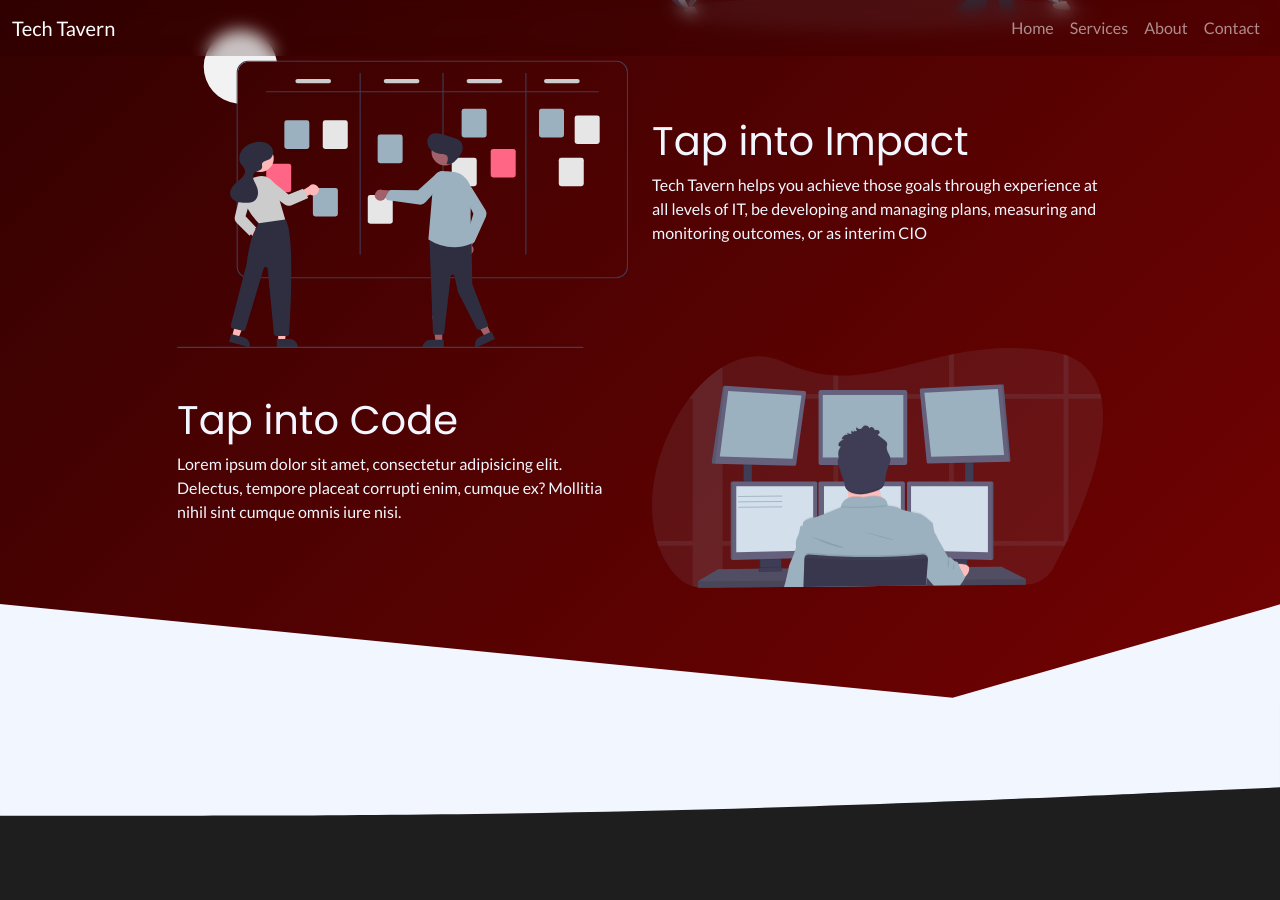
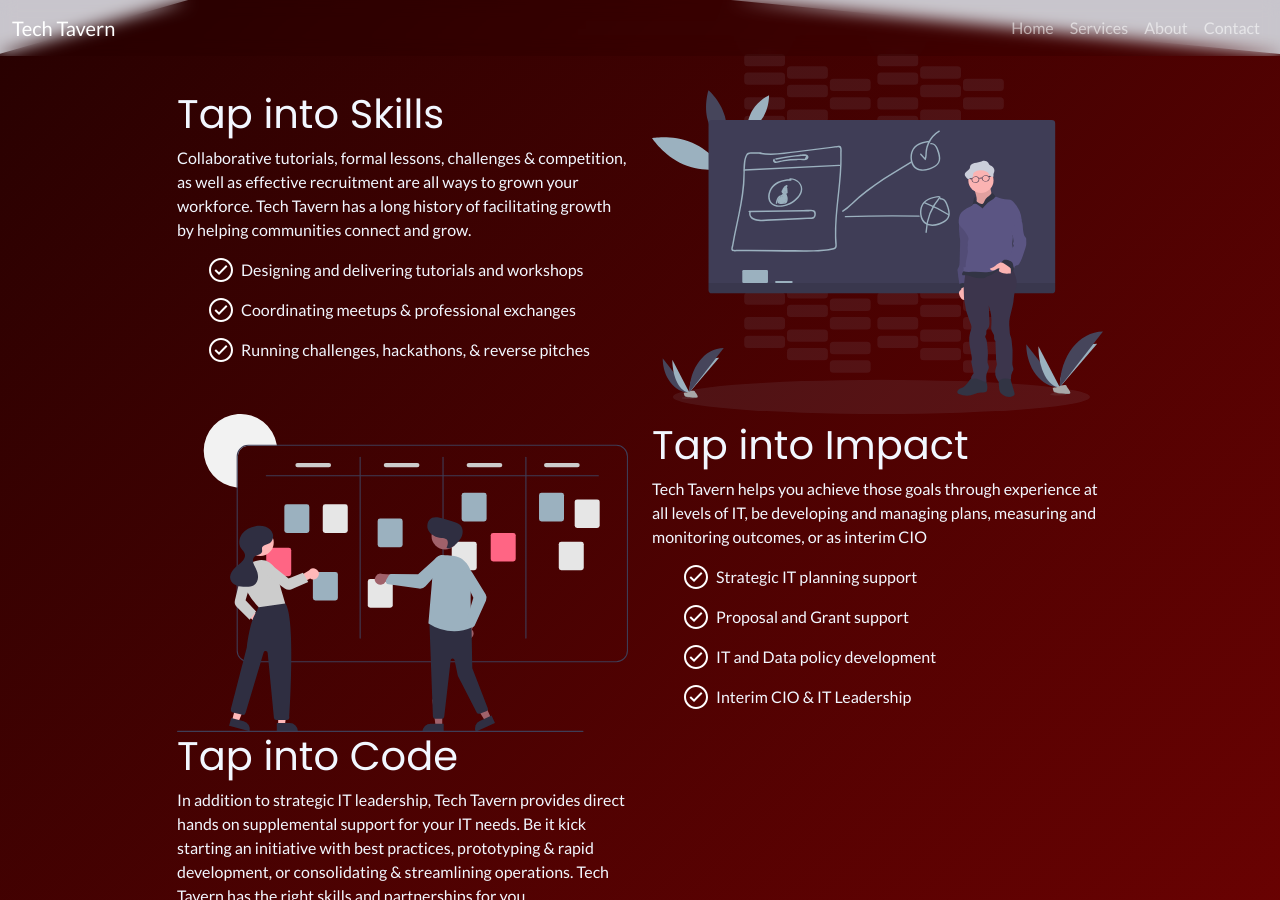
Before and after one commit to TechTavern/techtavern.github.io, a Jekyll site: the page built from index.md, in a window 1280 px wide and 900 px high, scrolled down 1532 px. Built offline with Jekyll 4.4.1, drawn with Linux system fonts in a browser that asks for light colours; some of the changed text lies outside the part shown.

Commit message:
More clean up and structure rearrangement.

```diff
--- a/_includes/info.html
+++ b/_includes/info.html
@@ -0,0 +1,26 @@
+<div class="row align-items-center">
+    <div class="col-md-6">
+      <img
+        src="/assets/img/annie-spratt-QckxruozjRg-unsplash.jpg"
+        class="img-fluid rounded shadow side-notch"
+        alt="5 people sitting around a wooden table working on laptops and collaborating together."
+      />
+    </div>
+
+    <div class="col-md-6" data-aos="fade-in">
+      <h1 class="my-3">Introducing Tech Tavern</h1>
+      <p class="my-4">
+        Helping businesses and communities supercharge their workforce,
+        achieve undeniable impact, and get off the ground with best in
+        breed coding and data practices.
+      </p>
+      <ul>
+        <li>Develop a workforce with cutting edge skills</li>
+        <li>Plan and adopt technology for the highest impact</li>
+        <li>
+          Supercharge your data and infrastructure with best practice implementations
+        </li>
+      </ul>
+      <p class="fst-italic">Tech Tavern is a veteran owned business.</p>
+    </div>
+  </div>
--- a/_includes/navbarcollapse.html
+++ b/_includes/navbarcollapse.html
@@ -1,6 +1,6 @@
 <nav class="navbar navbar-expand-lg navbar-dark fixed-top mask-glass">
   <div class="container-fluid">
-    <a class="navbar-brand" href="#">{{ site.title }}</a>
+    <a class="navbar-brand" href="#Home">{{ site.title }}</a>
     <button
       class="navbar-toggler"
       type="button"
--- a/_includes/services.html
+++ b/_includes/services.html
@@ -1,13 +1,16 @@
 <div class="row align-items-center justify-content-center">
     <div class="col-md-5" data-aos="fade-right">
-
       <h1>Tap into Skills</h1>
-
       <p>
         Collaborative tutorials, formal lessons, challenges & competition, as well as effective
         recruitment are all ways to grown your workforce.  Tech Tavern has a long history of
         facilitating growth by helping communities connect and grow.
       </p>
+      <ul>
+        <li>Designing and delivering tutorials and workshops</li>
+        <li>Coordinating meetups & professional exchanges</li>
+        <li>Running challenges, hackathons, & reverse pitches</li>
+      </ul>
     </div>
     <div class="col-md-5" data-aos="fade-left">
       <img src="/assets/img/undraw_teaching_f1cm.svg" class="img-fluid" alt="line drawing of a person standing in front of a blackboard" />
@@ -17,20 +20,30 @@
     </div>
     <div class="col-md-5" data-aos="fade-left">
       <h1>Tap into Impact</h1>
-
       <p>
         Tech Tavern helps you achieve those goals through experience at all levels of IT,
         be developing and managing plans, measuring and monitoring outcomes, or as interim CIO
       </p>
+      <ul>
+        <li>Strategic IT planning support</li>
+        <li>Proposal and Grant support</li>
+        <li>IT and Data policy development</li>
+        <li>Interim CIO & IT Leadership</li>
+      </ul>
     </div>
     <div class="col-md-5" data-aos="fade-right">
       <h1>Tap into Code</h1>
-
       <p>
-        Lorem ipsum dolor sit amet, consectetur adipisicing elit.
-        Delectus, tempore placeat corrupti enim, cumque ex? Mollitia nihil
-        sint cumque omnis iure nisi.
+        In addition to strategic IT leadership, Tech Tavern provides direct hands on supplemental support for your IT needs.
+        Be it kick starting an initiative with best practices, prototyping & rapid development, or consolidating & streamlining operations.
+        Tech Tavern has the right skills and partnerships for you.
       </p>
+      <ul>
+        <li>Software creation and support with a focus on Python, Go, Javascript/Typescript</li>
+        <li>Data support for standard RDBMS systems, document based databases, and timeseries databases</li>
+        <li>Data structure, simulation & processing</li>
+        <li>Cloud operations and services</li>
+      </ul>
     </div>
     <div class="col-md-5" data-aos="fade-left">
       <img src="/assets/img/undraw_programming_2svr.svg" class="img-fluid" alt="line drawing of someone from behind working on a computer with several monitors." />
--- a/_layouts/home.html
+++ b/_layouts/home.html
@@ -181,7 +181,7 @@
       </div>
     </section>
 
-    <section class="services gradient" id="Services">
+    <section class="services gradient feature" id="Services">
       {% include dividertop.html %}
       <div class="container">
         {% include services.html %}
```
